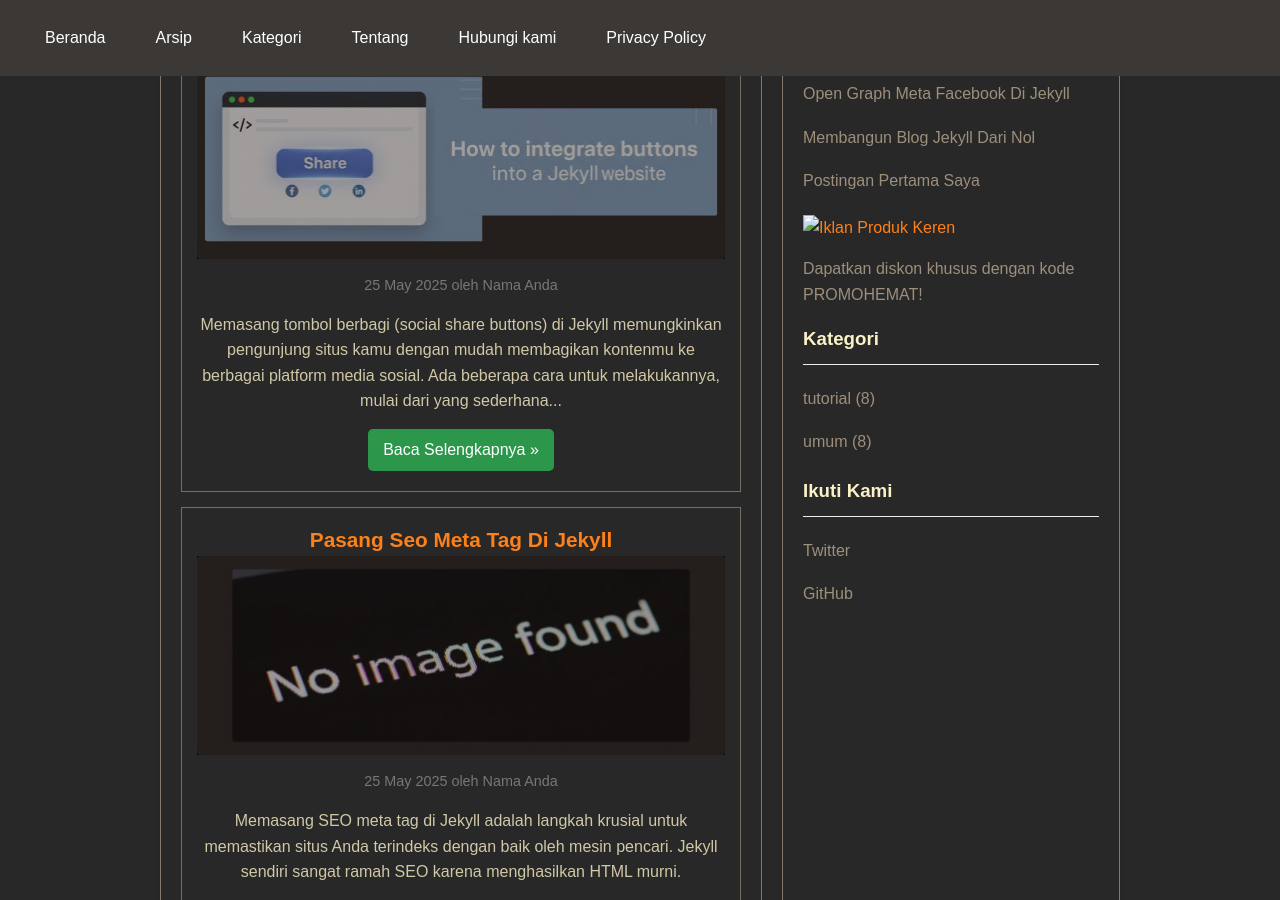
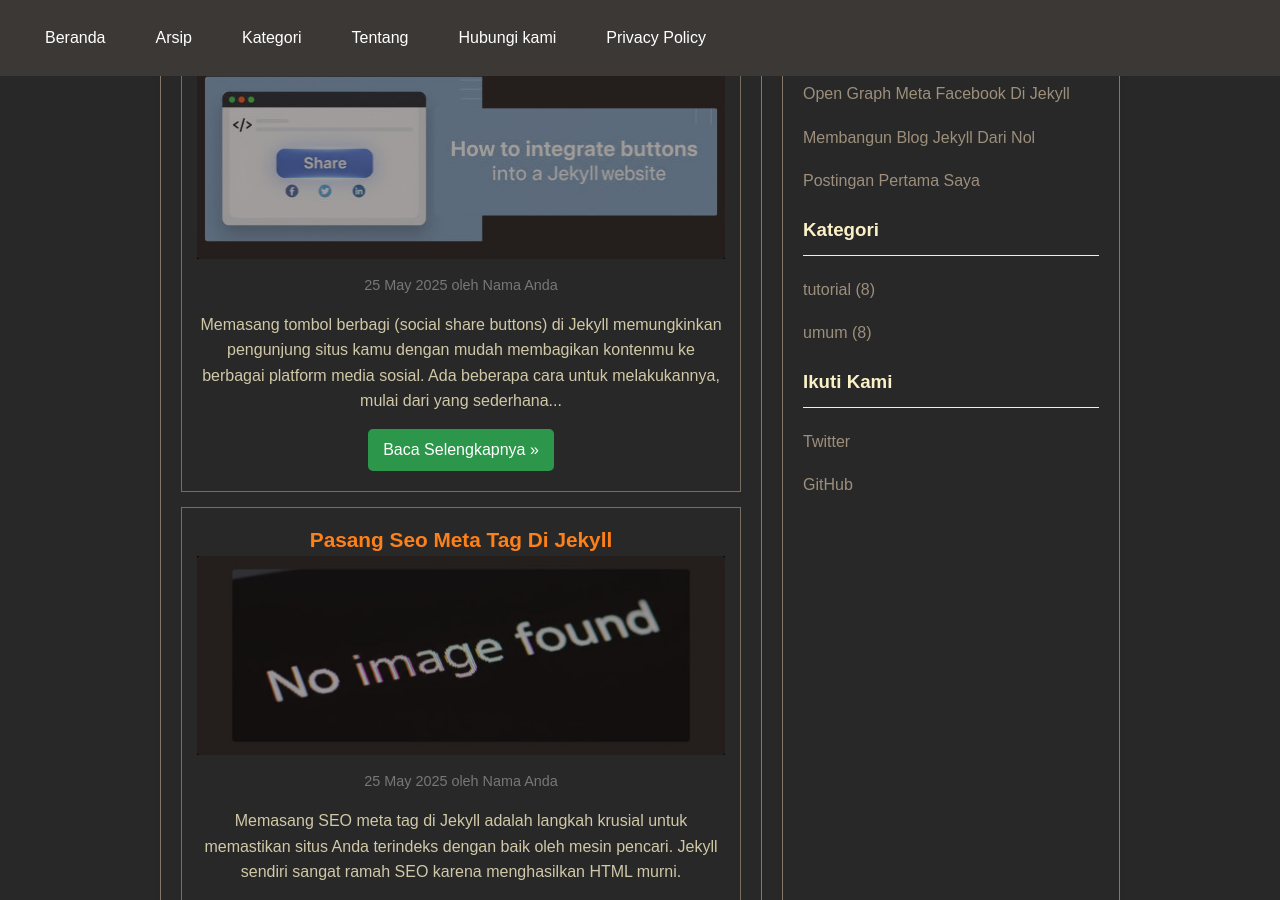
Before and after one commit to x-qmo/x-qmo.github.io, a Jekyll site: the page built from index.html, in a window 1280 px wide and 900 px high, scrolled down 352 px. Built offline with Jekyll 4.4.1, drawn with Linux system fonts in a browser that asks for light colours.

Commit message:
Update sidebar.html

```diff
--- a/_includes/sidebar.html
+++ b/_includes/sidebar.html
@@ -5,12 +5,7 @@
         <li><a href="{{ post.url | relative_url }}">{{ post.title }}</a></li>
         {% endfor %}
     </ul>
-<div class="sidebar-ad">
-    <a href="#" target="_blank">
-        <img src="#" alt="Iklan Produk Keren">
-    </a>
-    <p>Dapatkan diskon khusus dengan kode PROMOHEMAT!</p>
-</div>
+
     <h3>Kategori</h3>
     <ul>
         {% assign categories = site.categories | sort %}
```
